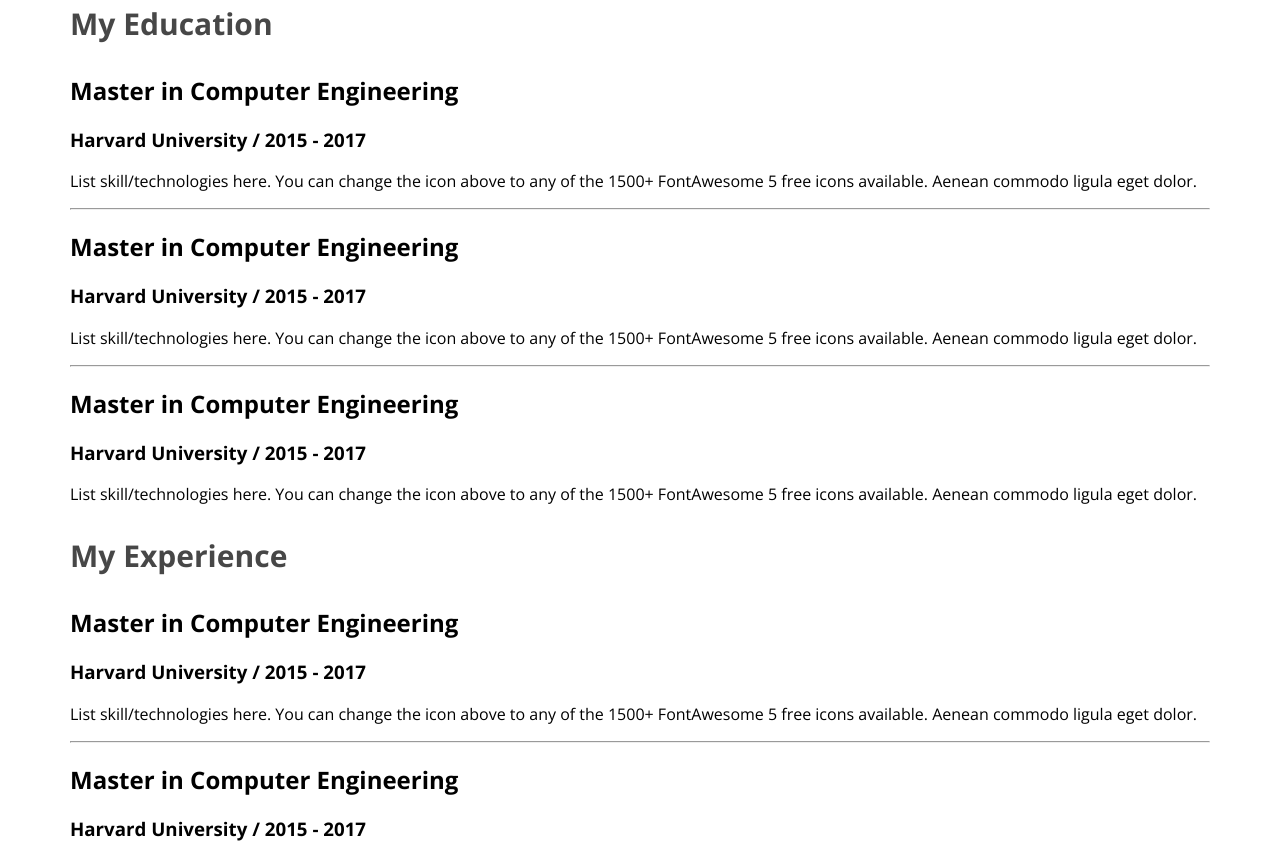
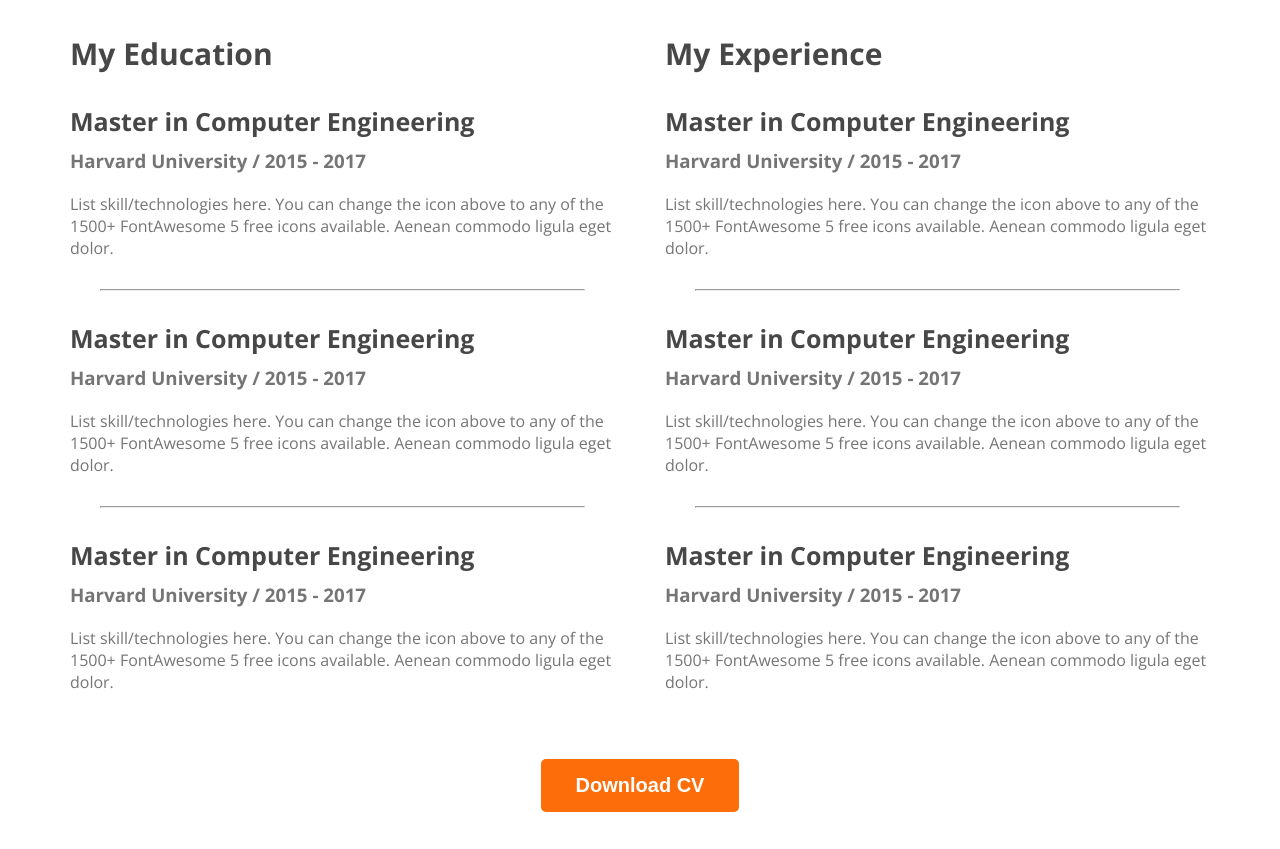
Before and after one commit to SumaiyaFatema/developer-portfolio, a plain HTML site: page index.html in a window 1280 px wide. Shown: the part 2511-3360 px from the top of the page. Drawn offline with nearby package versions, Linux system fonts and the light colour scheme.

Commit message:
complete resume

```diff
--- a/index.html
+++ b/index.html
@@ -104,10 +104,9 @@
             <h3 class="section-title">A summary of My Resume</h3>
 
             <div class="resume-container">
+
                 <div class="resume-column">
                     <h3 class="resume-column-title">My Education</h3>
-                </div>
-
                     <div class="resume-item">
                         <h2 class="resume-item-title">Master in Computer Engineering</h2>
                         <h3 class="resume-item-institute">Harvard University / 2015 - 2017</h3>
@@ -132,6 +131,7 @@
                         <p class="resume-item-description">List skill/technologies here. You can change the icon above
                             to any of the 1500+ FontAwesome 5 free icons available. Aenean commodo ligula eget dolor.</p>
 
+                    </div>
                 </div>
 
                 <div class="resume-column">
@@ -164,6 +164,9 @@
                 </div>
 
             </div>
+            <div class="download-cv">
+                <button class="btn-primary">Download CV</button>
+            </div>
         </section>
 
     </main>
--- a/styles/portfolio.css
+++ b/styles/portfolio.css
@@ -160,3 +160,38 @@
     font-weight: 700;
 
 }
+
+.resume-container{
+    display: flex;
+    gap: 50px;
+}
+
+
+.resume-item-title{
+    color: #474747;
+    font-size: 25px;
+    font-weight: 700;
+    margin-bottom: 10px;
+}
+
+.resume-item-institute{
+    margin-bottom: 20px;
+    margin-top: 0px;
+
+}
+
+.resume-item-institute,
+.resume-item-description{
+    color: #757575;
+
+
+}
+
+.resume-container hr{
+    margin: 30px;
+}
+
+.download-cv{
+    margin: 50px;
+    text-align: center;
+}
```
Lines whose indentation alone changed are shown as unchanged.
